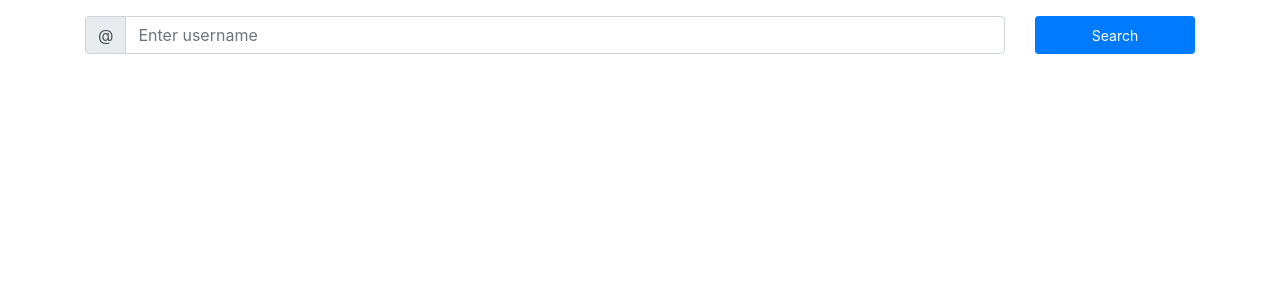
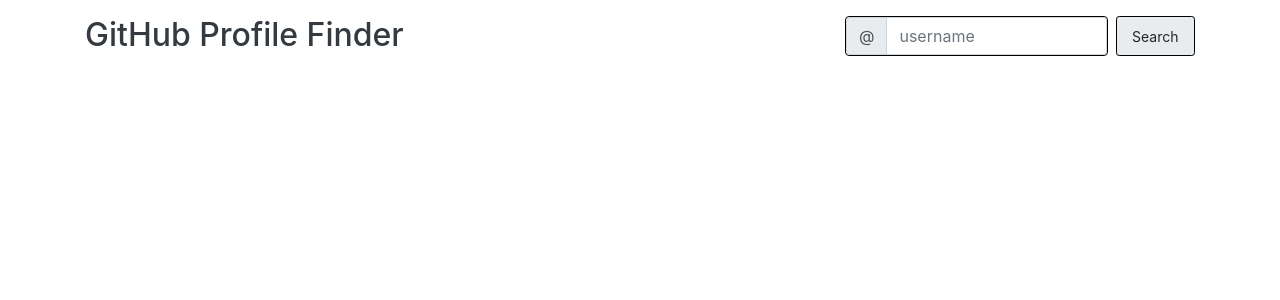
Before and after one commit to 4c3x5u/portfolio_github-profile-finder, a React (Create React App) app: page / in a window 1280 px wide. Shown: the top 300 px of the page. Built offline with nearby package versions, Linux system fonts and the light colour scheme.

Commit message:
Title added
...to the top of the page, which the search controls have been rearranged to accommodate. Also the primary-dominant colour scheme has been greyed out to some degree.

```diff
--- a/src/App.jsx
+++ b/src/App.jsx
@@ -1,5 +1,5 @@
 import React, { useState } from 'react';
-import Container from 'react-bootstrap/Container';
+import { Container, Row, Col } from 'react-bootstrap';
 import SearchForm from './Components/SearchForm';
 import UserDetails from './Components/UserDetails';
 import 'bootstrap/dist/css/bootstrap.min.css';
@@ -16,12 +16,20 @@
 
   return (
     <Container className="App">
+      <Row>
+        <Col>
+          <h2 className="text-dark">GitHub Profile Finder</h2>
+        </Col>
+        <Col xs={4}>
           <SearchForm
             setSearchParam={setSearchParam}
             setUserFound={setUserFound}
             setUserDetails={setUser}
             searchParam={searchParam}
           />
+        </Col>
+      </Row>
+
       {userFound && <UserDetails user={user} />}
     </Container>
   );
--- a/src/Components/SearchForm.jsx
+++ b/src/Components/SearchForm.jsx
@@ -11,22 +11,22 @@
   setSearchParam, setUserFound, setUserDetails, searchParam,
 }) => (
   <Form onSubmit={(e) => e.preventDefault()} className="mb-3">
-    <Row>
-      <Col xs={10}>
-        <InputGroup style={{ margin: 0 }}>
+    <Row noGutters>
+      <Col xs={9}>
+        <InputGroup style={{ margin: 0, border: '1px solid black', 'border-radius': '4px' }}>
           <InputGroup.Prepend>
             <InputGroup.Text>@</InputGroup.Text>
           </InputGroup.Prepend>
           <Form.Control
             type="text"
-            placeholder="Enter username"
+            placeholder="username"
             onChange={(e) => setSearchParam(e.target.value)}
           />
         </InputGroup>
       </Col>
-      <Col size={2}>
+      <Col className="pl-2" size={3}>
         <Button
-          variant="primary"
+          variant="light"
           size="sm"
           onKeyPress={(e) => e.preventDefault()}
           onClick={() => (
@@ -36,7 +36,12 @@
               handleUserNotFound(setUserFound, setUserDetails),
             )
           )}
-          style={{ height: '100%', width: '100%' }}
+          style={{
+            height: '100%',
+            width: '100%',
+            'background-color': '#e9ecef',
+            border: '1px solid black',
+          }}
         >
           Search
         </Button>
```
Lines whose indentation alone changed are shown as unchanged.
